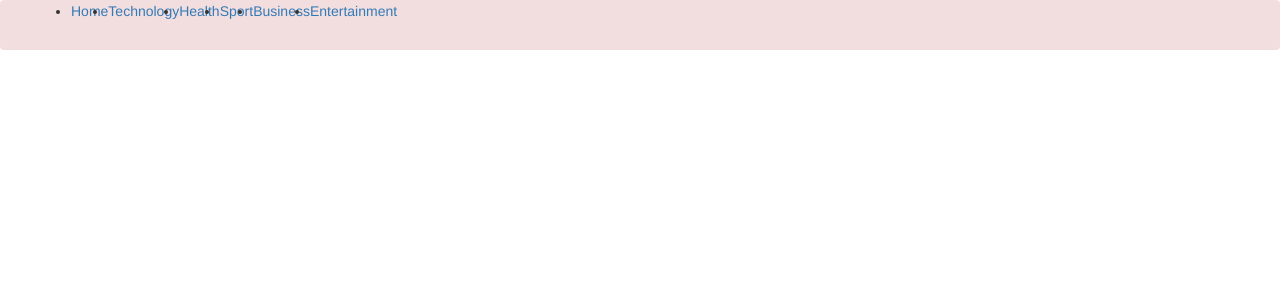
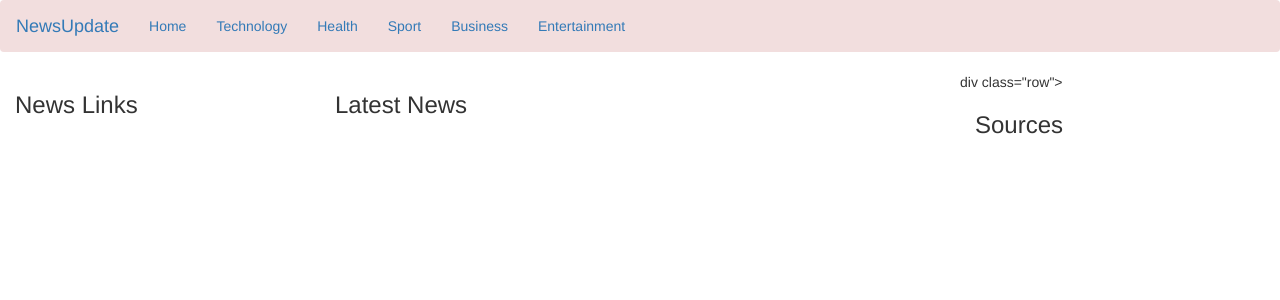
Before and after one commit to melodytowett/news-update, a Flask app: template app/templates/category.html in a window 1280 px wide. Shown: the top 300 px of the page. Run offline with Flask 2, Linux system fonts and the light colour scheme; the template is opened without the code that fills it, so the values that code supplies are empty; some libraries are stand-ins or nearby versions.

Commit message:
working on the navbar

```diff
--- a/app/templates/category.html
+++ b/app/templates/category.html
@@ -2,5 +2,22 @@
 {%import 'macros.html' as macro%}
 
 {%block content%}
+div class="row">
+    <div class="col-md-3">
+        <h3>
+            News Links
+        </h3>
+        {{macro.dispayAllShorts(categories)}}
 
+    </div>
+    <div class="col-md-6">
+        <h3>Latest News</h3>
+        {{macro.displayHeadlineList(categories)}}
+        </div>
+        <div class="col-md-3">
+            <h3>Sources</h3>
+            {{macro.displaySources(sources)}}
+        </div>
+
+</div>
 {%endblock%}
--- a/app/templates/index.html
+++ b/app/templates/index.html
@@ -26,7 +26,7 @@
             <h3>Sources</h3>
             {{macro.displaySources(sources)}}
         </div>
-        <ul> </ul>
+
 </div>
 
 {% endblock%}
--- a/app/templates/navbar.html
+++ b/app/templates/navbar.html
@@ -1,26 +1,24 @@
-<nav class="navbar navbar-expand-lg navbar-light bg-danger">
+
+  <div class="navbar  bg-danger" role="navigation">
     <div class="container-fluid">
-      <div class="collapse navbar-collapse" id="navbarNav">
-        <ul class="navbar-nav">
-            <li class="nav-item">
-                <a class="nav-link " href="/">Home</a>
-              </li>
-          <li class="nav-item">
-            <a class="nav-link" href="{{'categories/Technology'}}">Technology</a>
-          </li>
-          <li class="nav-item">
-            <a class="nav-link" href=" {{'categories/Health'}} ">Health</a>
-          </li>
-          <li class="nav-item">
-            <a class="nav-link" href=" {{'categories/Sport'}} ">Sport</a>
-          </li>
-          <li class="nav-item">
-            <a class="nav-link" href="{{'categories/Business'}} ">Business</a>
-          </li>
-          <li class="nav-item">
-            <a class="nav-link" href=" {{'categories/Entertainment'}} ">Entertainment</a>
-          </li>
-        </ul>
-      </div>
+        <div class="navbar-header">
+            <button type="button" class="navbar-toggle" data-toggle="collapse" data-target=".navbar-collapse">
+              <span class="sr-only">Toggle navigation</span>
+              <span class="icon-bar"></span>
+              <span class="icon-bar"></span>
+              <span class="icon-bar"></span>
+            </button>
+            <a class="navbar-brand" href="/"> NewsUpdate </a>
+        </div>
+        <div class="navbar-collapse collapse">
+            <ul class="nav navbar-nav">
+                <li><a href="/">Home</a></li>
+                <li> <a class="nav-link" href="{{'categories/Technology'}}">Technology</a></li>
+                <li> <a class="nav-link" href=" {{'categories/Health'}} ">Health</a></li>
+                <li><a class="nav-link" href=" {{'categories/Sport'}} ">Sport</a></li>
+                <li><a class="nav-link" href="{{'categories/Business'}} ">Business</a></li>
+                <li> <a class="nav-link" href=" {{'categories/Entertainment'}} ">Entertainment</a></li>
+        </div>
+
     </div>
-  </nav>
+</div>
```
Also changed, not shown: app/main/views.py (line endings or trailing spaces).
